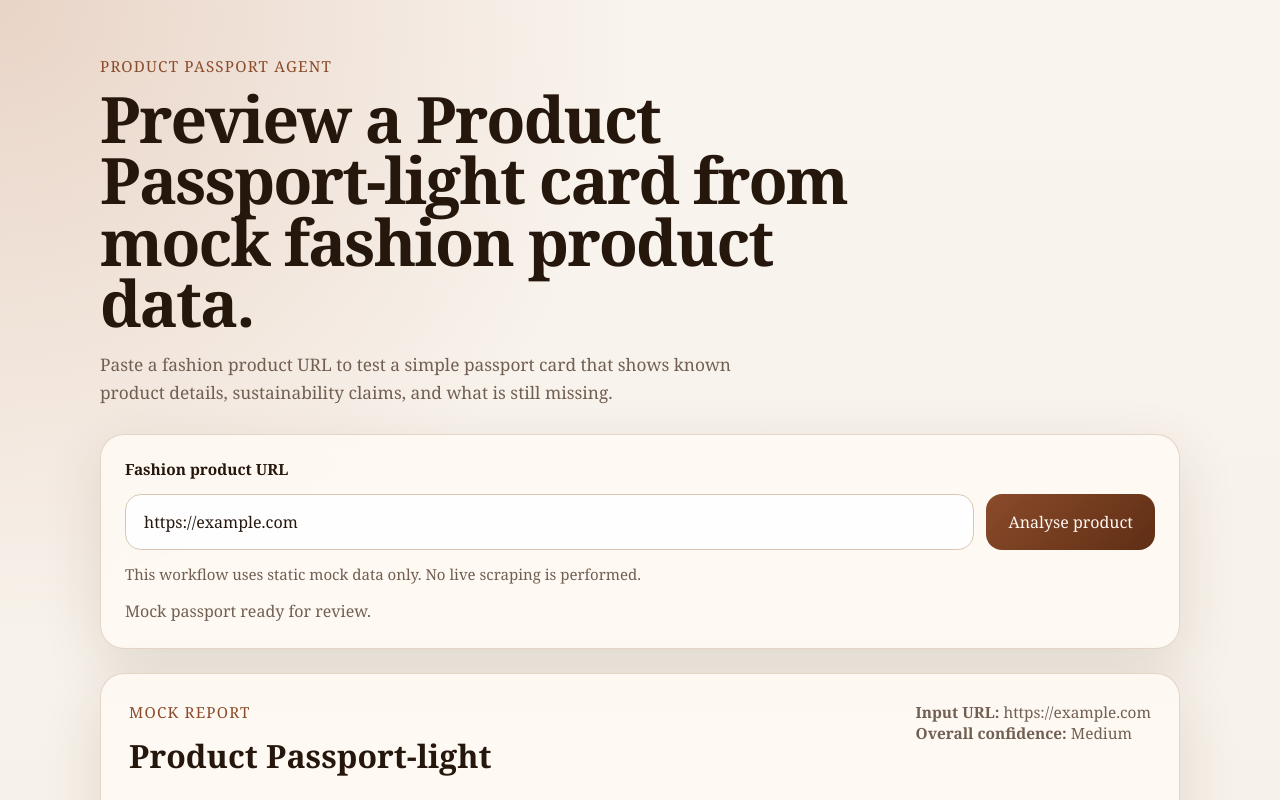
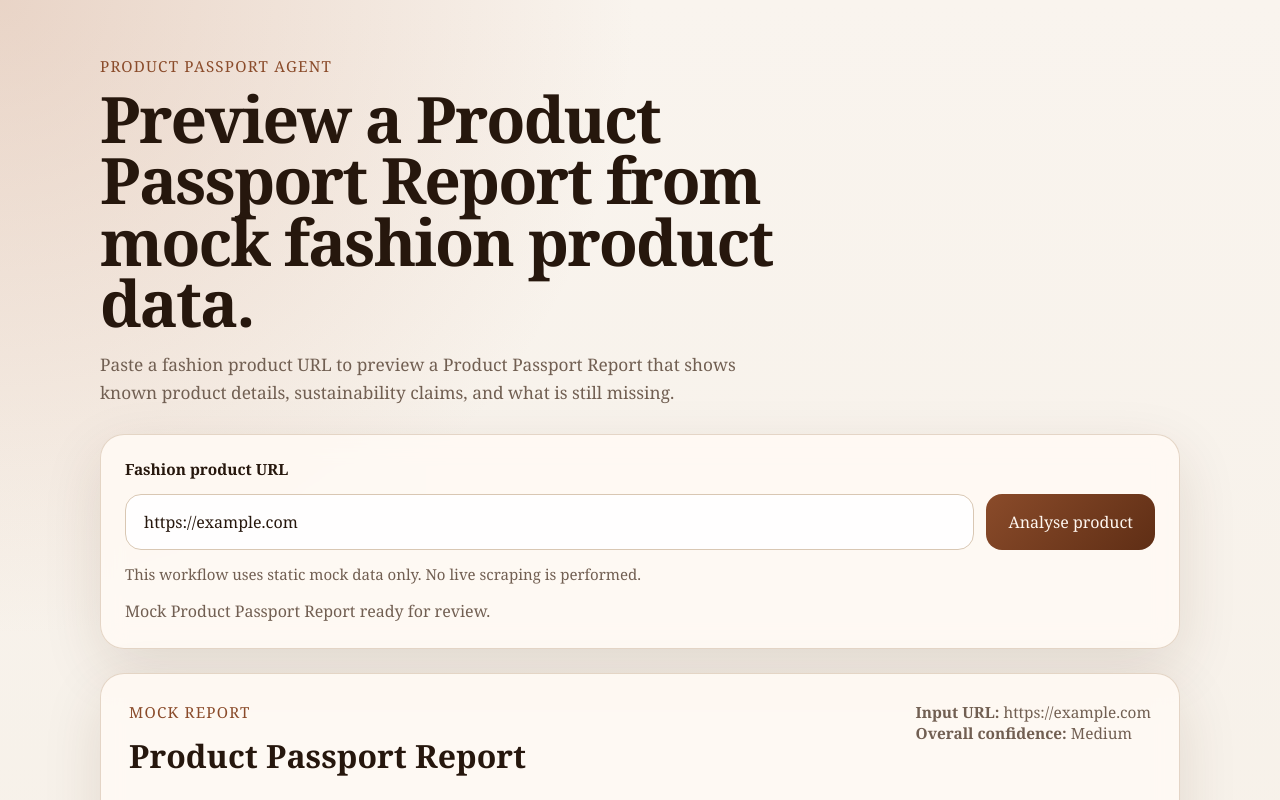
Before and after one commit to SaotoSoep/Digital-product-passport, a website: page public/index.html in a window 1280 px wide. Both pictures are taken after typing "https://example.com" into the empty fields and a click on the button "Analyse product". Shown: the top 800 px of the page. Drawn offline with Linux system fonts and the light colour scheme.

Commit message:
Align repository terminology with Product Passport naming

```diff
--- a/public/app.js
+++ b/public/app.js
@@ -4,7 +4,7 @@ const button = document.getElementById("submit-button");
 const statusBox = document.getElementById("status");
 const reportContainer = document.getElementById("report");
 
-const mockProductPassport = {
+const mockProductPassportReport = {
   productName: "Relaxed Organic Cotton Overshirt",
   brand: "Northline Studio",
   confidenceScore: "Medium",
@@ -118,7 +118,7 @@ function renderReport(passport, submittedUrl) {
     <div class="report-header">
       <div>
         <p class="eyebrow">Mock report</p>
-        <h2 class="report-title">Product Passport-light</h2>
+        <h2 class="report-title">Product Passport Report</h2>
       </div>
       <div class="report-meta">
         <div><strong>Input URL:</strong> ${escapeHtml(submittedUrl)}</div>
@@ -155,7 +155,7 @@ function renderReport(passport, submittedUrl) {
 
 function getMockProductPassport() {
   return new Promise((resolve) => {
-    window.setTimeout(() => resolve(mockProductPassport), 900);
+    window.setTimeout(() => resolve(mockProductPassportReport), 900);
   });
 }
 
@@ -175,16 +175,16 @@ form.addEventListener("submit", async (event) => {
     return;
   }
 
-  statusBox.textContent = "Loading mock Product Passport-light data...";
+  statusBox.textContent = "Loading mock Product Passport Report...";
   button.disabled = true;
   button.textContent = "Analysing...";
 
   try {
     const passport = await getMockProductPassport();
     renderReport(passport, productUrl);
-    statusBox.textContent = "Mock passport ready for review.";
+    statusBox.textContent = "Mock Product Passport Report ready for review.";
   } catch (error) {
-    statusBox.textContent = error.message || "Unable to render the mock passport.";
+    statusBox.textContent = error.message || "Unable to render the mock Product Passport Report.";
   } finally {
     button.disabled = false;
     button.textContent = "Analyse product";
--- a/public/index.html
+++ b/public/index.html
@@ -10,9 +10,9 @@
     <main class="page">
       <section class="hero">
         <p class="eyebrow">Product Passport Agent</p>
-        <h1>Preview a Product Passport-light card from mock fashion product data.</h1>
+        <h1>Preview a Product Passport Report from mock fashion product data.</h1>
         <p class="intro">
-          Paste a fashion product URL to test a simple passport card that shows known product details, sustainability claims, and what is still missing.
+          Paste a fashion product URL to preview a Product Passport Report that shows known product details, sustainability claims, and what is still missing.
         </p>
       </section>
 
```
Also changed, not shown: README.md, 1 other file.
